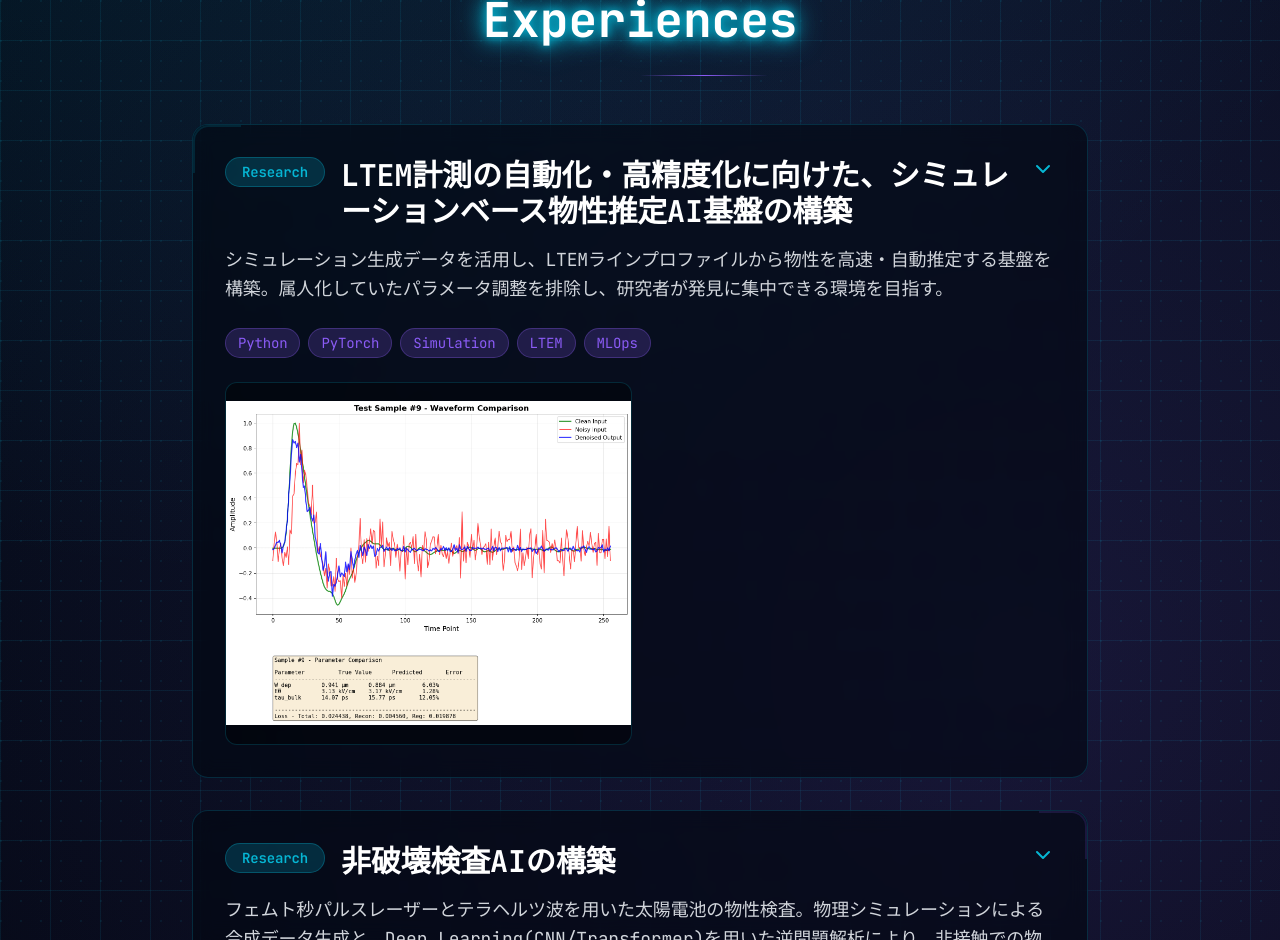
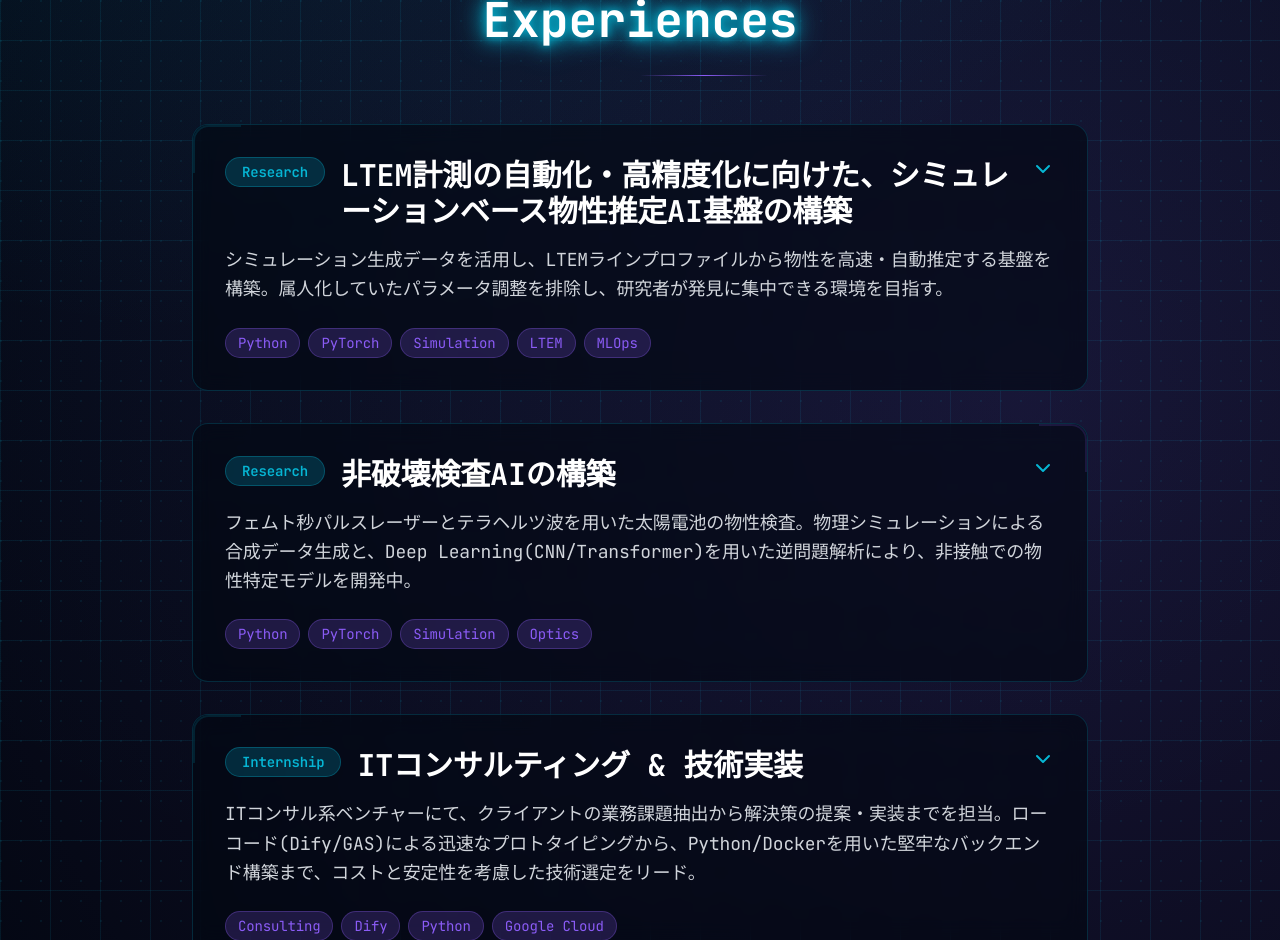
Before and after one commit to youtaichilai4-maker/portfolio, a Next.js app: page / in a window 1280 px wide. Shown: the part 1860-2800 px from the top of the page. Built offline with nearby package versions, Linux system fonts and the light colour scheme.

Commit message:
見た目改善

```diff
--- a/app/components/Experiences.tsx
+++ b/app/components/Experiences.tsx
@@ -137,34 +137,6 @@ export default function Experiences() {
                                         ))}
                                     </div>
 
-                                    {exp.images && exp.images.length > 0 && (
-                                        <motion.div
-                                            initial={{ opacity: 0, y: 10 }}
-                                            whileInView={{ opacity: 1, y: 0 }}
-                                            viewport={{ once: true, margin: "-50px" }}
-                                            transition={{ delay: 0.15, duration: 0.4 }}
-                                            className="mt-6 grid grid-cols-1 sm:grid-cols-2 gap-4"
-                                        >
-                                            {exp.images.map((image, imgIdx) => (
-                                                <div
-                                                    key={imgIdx}
-                                                    className="overflow-hidden rounded-xl border border-neon-cyan/20 bg-black/40"
-                                                >
-                                                    <img
-                                                        src={image.src}
-                                                        alt={image.alt ?? `${exp.title} image ${imgIdx + 1}`}
-                                                        className="w-full h-full object-contain"
-                                                    />
-                                                    {image.alt && (
-                                                        <div className="px-3 py-2 text-sm text-gray-300 border-t border-neon-cyan/10 bg-black/40">
-                                                            {image.alt}
-                                                        </div>
-                                                    )}
-                                                </div>
-                                            ))}
-                                        </motion.div>
-                                    )}
-
                                     {exp.link && (
                                         <motion.a
                                             href={exp.link}
@@ -199,9 +171,36 @@ export default function Experiences() {
                                                     <h4 className="text-xl font-bold text-neon-cyan mb-3">
                                                         詳細情報
                                                     </h4>
-                                                    <p className="text-gray-300 leading-relaxed">
+                                                    <p className="text-gray-300 leading-relaxed whitespace-pre-wrap">
                                                         {exp.details}
                                                     </p>
+
+                                                    {exp.images && exp.images.length > 0 && (
+                                                        <motion.div
+                                                            initial={{ opacity: 0, y: 10 }}
+                                                            animate={{ opacity: 1, y: 0 }}
+                                                            transition={{ delay: 0.2, duration: 0.4 }}
+                                                            className="mt-6 grid grid-cols-1 gap-4"
+                                                        >
+                                                            {exp.images.map((image, imgIdx) => (
+                                                                <div
+                                                                    key={imgIdx}
+                                                                    className="overflow-hidden rounded-xl border border-neon-cyan/20 bg-black/40"
+                                                                >
+                                                                    <img
+                                                                        src={image.src}
+                                                                        alt={image.alt ?? `${exp.title} image ${imgIdx + 1}`}
+                                                                        className="w-full h-full object-contain"
+                                                                    />
+                                                                    {image.alt && (
+                                                                        <div className="px-3 py-2 text-sm text-gray-300 border-t border-neon-cyan/10 bg-black/40">
+                                                                            {image.alt}
+                                                                        </div>
+                                                                    )}
+                                                                </div>
+                                                            ))}
+                                                        </motion.div>
+                                                    )}
 
                                                     {exp.achievements && exp.achievements.length > 0 && (
                                                         <motion.div
--- a/app/data.ts
+++ b/app/data.ts
@@ -30,7 +30,7 @@ export const EXPERIENCES = [
         title: "LTEM計測の自動化・高精度化に向けた、シミュレーションベース物性推定AI基盤の構築",
         desc: "シミュレーション生成データを活用し、LTEMラインプロファイルから物性を高速・自動推定する基盤を構築。属人化していたパラメータ調整を排除し、研究者が発見に集中できる環境を目指す。",
         tech: ["Python", "PyTorch", "Simulation", "LTEM", "MLOps"],
-        details: "Vision & Impact: LTEM解析の属人性と時間コストを削減し、半導体・新素材開発の標準化を加速。System Architecture: Simulation→前処理→学習→推論を一貫設計し、.npzで再現性を担保。Pipeline Design: 特徴量エンジニアリングと学習を分離し、差分実行で高速検証。Implementation: 1D軽量ヘッドで τ / W / E を回帰/分類、エッジ・リアルタイムを想定。Experiment Management: 検証セット分離、チェックポイント運用、感度可視化スクリプトでデータ品質とモデル挙動を定量管理。Quantitative: 最新検証セットで R^2 は 0.9 台（MAE継続評価）。Future: アクティブサンプリングと3D全自動マッピングをロードマップ化。",
+        details: "■Vision & Impact\n複雑材料のLTEM解析における属人性を排除し、計測から物性推定までを「高速・再現可能・自動化」するパイプラインを構築。研究者がパラメータ調整などの単純作業から解放され、真の科学的発見に集中できる環境を実現します。\n\n■System Architecture\n1. Simulation & Data Staging: 物理シミュレーションで多条件のLTEMラインプロファイルを生成し、.npz形式で管理することで完全な再現性を確保。\n2. Pipeline Design: 「前処理」と「学習」を明確に分離し、特徴量エンジニアリングやハイパーパラメータ探索を最小コストで高速に検証可能に。\n3. End-to-End Automation: 生データ入力から推論出力までをワンパスで実行し、人為的ミスを排除。\n\n■Implementation\n軽量1Dモデルを用いて τ, W, E などの物性を回帰/分類。エッジデバイスやリアルタイム処理を見据えた設計を採用。検証セットの厳密な分離とモデル感度の可視化により、データ品質とモデル挙動を定量的に管理しています。\n\n■Quantitative Results\n最新の検証セットにおいて、R^2（決定係数）は0.9台を達成。従来の手動解析と比較して大幅な時間短縮と精度向上を実現しています。\n\n■Future Roadmap\n単なる精度向上にとどまらず、システム全体の「自律化」を目指します。\n・3D全自動マッピング: 画像取得から3D再構成までの完全自動化。\n・Active Learning: モデルの推定不確実性をフィードバックし、装置が自動で追加スキャンを行う「自律実験ループ」の構築。\nこれにより、最小の実験コストで最大の情報を得る次世代の計測システムを確立します。",
         images: [
             {
                 src: "/research/test_sample_009.png",
```
